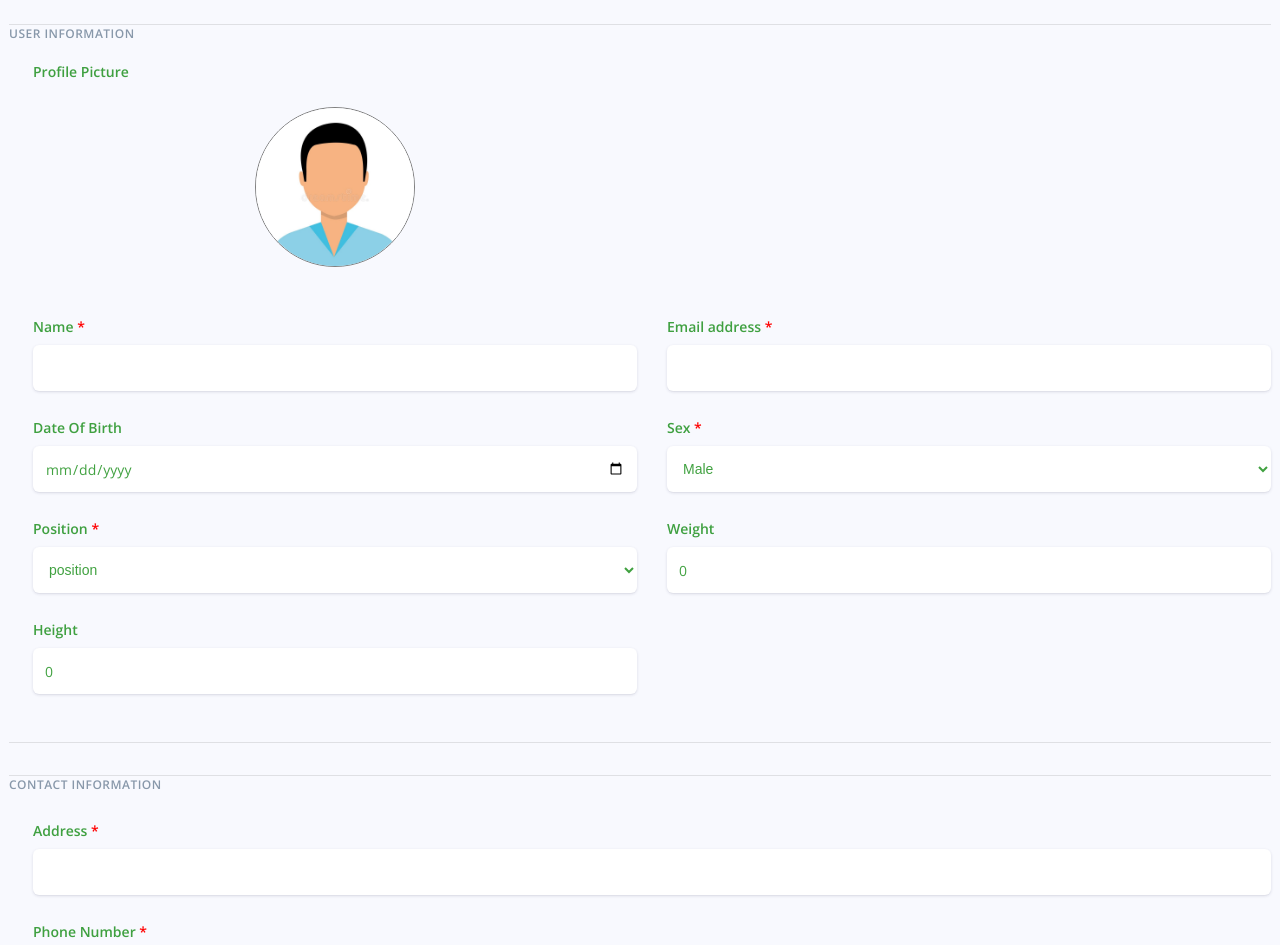
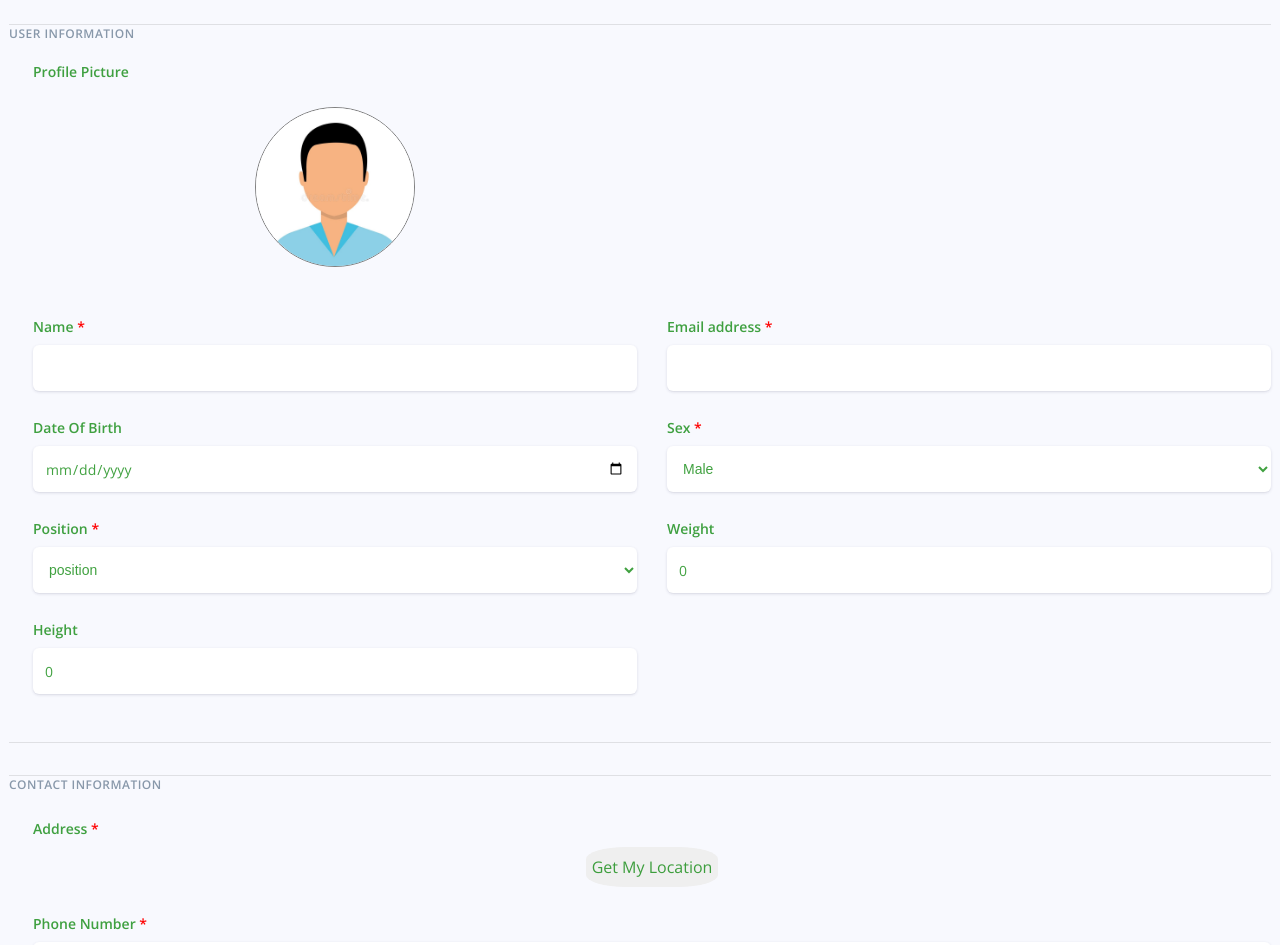
Before and after one commit to mhmdkhlf/PitchPal-Capstone-Project, a Vue app in the folder frontend_web/: page /first-profile in a window 1280 px wide. Shown: the top 945 px of the page. Built offline with nearby package versions, Linux system fonts and the light colour scheme.

Commit message:
got the input location

```diff
--- a/frontend_web/src/App.vue
+++ b/frontend_web/src/App.vue
@@ -50,4 +50,9 @@ export default {
 };
 </script>
 
-<style lang="scss"></style>
+<style lang="scss">
+button,
+input[type="submit"] {
+  cursor: pointer;
+}
+</style>
--- a/frontend_web/src/components/firstTimeProfile.vue
+++ b/frontend_web/src/components/firstTimeProfile.vue
@@ -173,17 +173,33 @@
                   <div class="col-md-12">
                     <div class="form-group focused">
                       <label
-                        class="form-control-label required"
+                        class="form-control-label required block"
                         for="input-address"
                         >Address</label
                       >
-                      <input
+                      <div class="flex-address">
+                        <button
+                          class="btn address-btn"
+                          @click="getLocation($event)"
+                        >
+                          Get My Location
+                        </button>
+                        <textLoader v-if="locationLoader && !this.address" />
+                        <p
+                          class="adress-result"
+                          v-if="!locationLoader && this.address"
+                        >
+                          {{ address }}
+                        </p>
+                      </div>
+
+                      <!-- <input
                         id="input-address"
                         class="form-control form-control-alternative"
                         v-model="location"
                         type="text"
                         required
-                      />
+                      /> -->
                     </div>
                   </div>
                 </div>
@@ -237,10 +253,12 @@
 </template>
 <script>
 import profilePicture from "./profilePicture.vue";
+import textLoader from "./loaderText.vue";
 export default {
   name: "FirstprofileComponent",
   components: {
     profilePicture,
+    textLoader,
   },
   data() {
     return {
@@ -251,16 +269,65 @@ export default {
       phoneNumber: "",
       location: null,
       dateOfBirth: 0,
-      picture: "",
       height: 0,
       weight: 0,
       sex: "M",
       position: "",
       description: "",
+      locationLoader: false,
+      address: "",
     };
   },
   //should take email as prop or access it from session
   methods: {
+    getLocation(e) {
+      e.preventDefault();
+      if (navigator.geolocation) {
+        navigator.geolocation.getCurrentPosition(
+          (position) => {
+            this.locationLoader = true;
+            let { latitude, longitude } = position.coords;
+            //this is free for limited attempts
+            //`https://api.opencagedata.com/geocode/v1/json?q=${latitude}+${longitude}&key=YOUR_API_KEY`
+            //the used api is free
+            fetch(
+              `https://api.bigdatacloud.net/data/reverse-geocode-client?latitude=${latitude}&longitude=${longitude}&localityLanguage=en`
+            )
+              .then((response) => response.json())
+              .then((response) => {
+                console.log(response);
+                let { countryName, city, locality } = response;
+                this.address = `${locality}, ${city}, ${countryName}`;
+                this.location = {
+                  longitude,
+                  latitude,
+                };
+                this.locationLoader = false;
+              })
+              .catch(() => {
+                this.locationLoader = false;
+                this.address = "Something went wrong";
+              });
+          },
+          (error) => {
+            if (error.code == 1) {
+              this.locationLoader = false;
+              this.address = "You denied the request";
+            } else if (error.code == 2) {
+              this.locationLoader = false;
+              this.address = "Location is unavailable";
+            } else {
+              this.locationLoader = false;
+              this.address = "Something went wrong";
+            }
+            //button.setAttribute("disabled", "true");
+          }
+        );
+      } else {
+        this.locationLoader = false;
+        this.address = "Your browser not support";
+      }
+    },
     //   createPlayer(e) {
     //     e.preventDefault();
     //     this.$store.dispatch("setLoading");
@@ -305,9 +372,6 @@ export default {
     //       );
     //   },
     // },
-    saveImage(imageName) {
-      this.picture = imageName;
-    },
   },
 };
 </script>
@@ -321,6 +385,11 @@ export default {
   border: #2dce89;
   height: 40px;
   border-radius: 30%;
+}
+.flex-address {
+  display: flex;
+  justify-content: space-around;
+  align-items: center;
 }
 :root {
   --blue: #5e72e4;
@@ -367,11 +436,21 @@ export default {
 * {
   color: #0a870ac7 !important;
 }
+.address-btn {
+  /* margin-top: 10px;
+  margin-right: 10px; */
+  border: #2dce89;
+  height: 40px;
+  border-radius: 30%;
+}
 .header-nav {
   margin-bottom: 16px !important;
   margin-left: 0 !important;
   margin-right: 0 !important;
   margin-top: 0 !important;
+}
+.block {
+  display: block !important;
 }
 .required:after {
   content: " *";
@@ -747,41 +826,7 @@ textarea.form-control {
     background-position: 0 0;
   }
 }
-.bg-secondary {
-  background-color: #f7fafc !important;
-}
-a.bg-secondary:hover,
-a.bg-secondary:focus,
-button.bg-secondary:hover,
-button.bg-secondary:focus {
-  background-color: #d2e3ee !important;
-}
-.bg-white {
-  background-color: #fff !important;
-}
-a.bg-white:hover,
-a.bg-white:focus,
-button.bg-white:hover,
-button.bg-white:focus {
-  background-color: #e6e6e6 !important;
-}
-.bg-white {
-  background-color: #fff !important;
-}
-.border-0 {
-  border: 0 !important;
-}
-.align-items-center {
-  align-items: center !important;
-}
-@media (min-width: 1200px) {
-  .justify-content-xl-between {
-    justify-content: space-between !important;
-  }
-}
-.mb-0 {
-  margin-bottom: 0 !important;
-}
+
 .mt-4,
 .my-4 {
   margin-top: 1.5rem !important;
@@ -830,15 +875,7 @@ main {
 main {
   overflow: hidden;
 }
-.bg-white {
-  background-color: #fff !important;
-}
-a.bg-white:hover,
-a.bg-white:focus,
-button.bg-white:hover,
-button.bg-white:focus {
-  background-color: #e6e6e6 !important;
-}
+
 @keyframes floating-lg {
   0% {
     transform: translateY(0px);
--- /dev/null
+++ b/frontend_web/src/components/loaderText.vue
@@ -0,0 +1,60 @@
+<template>
+  <div class="loader">
+    <h4>Loading</h4>
+    <span class="dot dot-1"></span>
+    <span class="dot dot-2"></span>
+    <span class="dot dot-3"></span>
+  </div>
+</template>
+<script>
+export default {
+  name: "TextLoader",
+};
+</script>
+<style lang="scss" scoped>
+h4 {
+  color: #0a870ac7;
+}
+.loader {
+  display: flex;
+  justify-content: center;
+  align-items: center;
+  //   height: 100vh;
+}
+
+.dot {
+  height: 12px;
+  width: 12px;
+  background-color: #0a870ac7;
+  border-radius: 50%;
+  margin: 0 8px;
+  animation: fade 1.5s ease-in-out infinite;
+}
+
+.dot-1 {
+  animation-delay: 0s;
+}
+
+.dot-2 {
+  animation-delay: 0.5s;
+}
+
+.dot-3 {
+  animation-delay: 1s;
+}
+
+@keyframes fade {
+  0% {
+    opacity: 0.4;
+    transform: scale(0.8);
+  }
+  50% {
+    opacity: 1;
+    transform: scale(1);
+  }
+  100% {
+    opacity: 0.4;
+    transform: scale(0.8);
+  }
+}
+</style>
```
